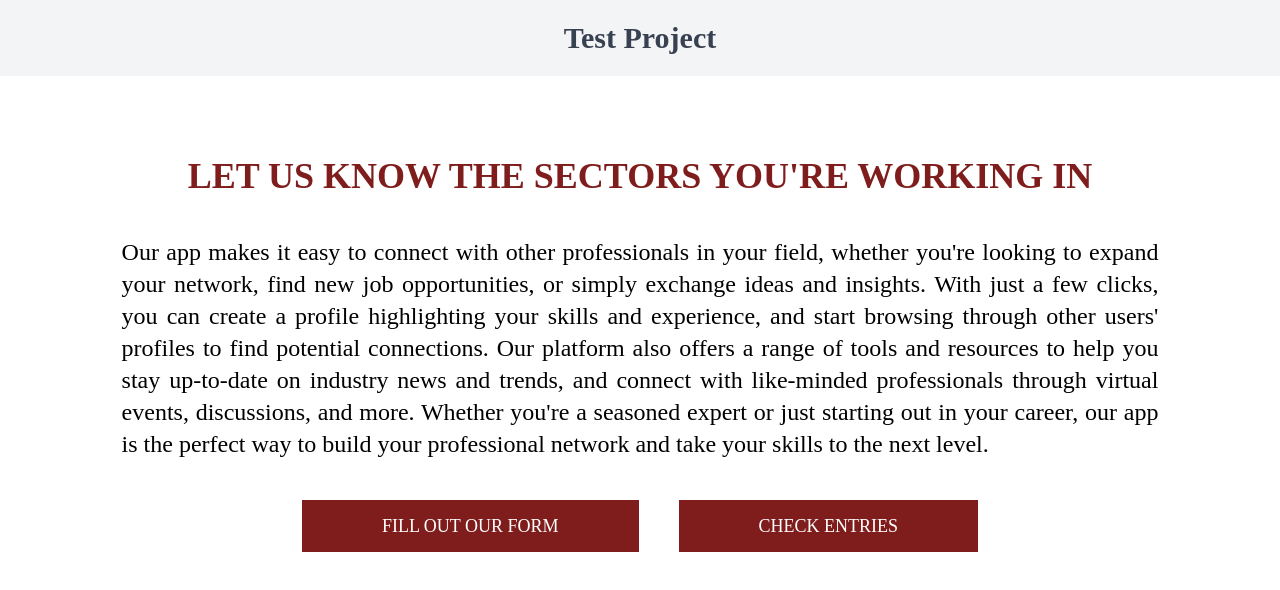
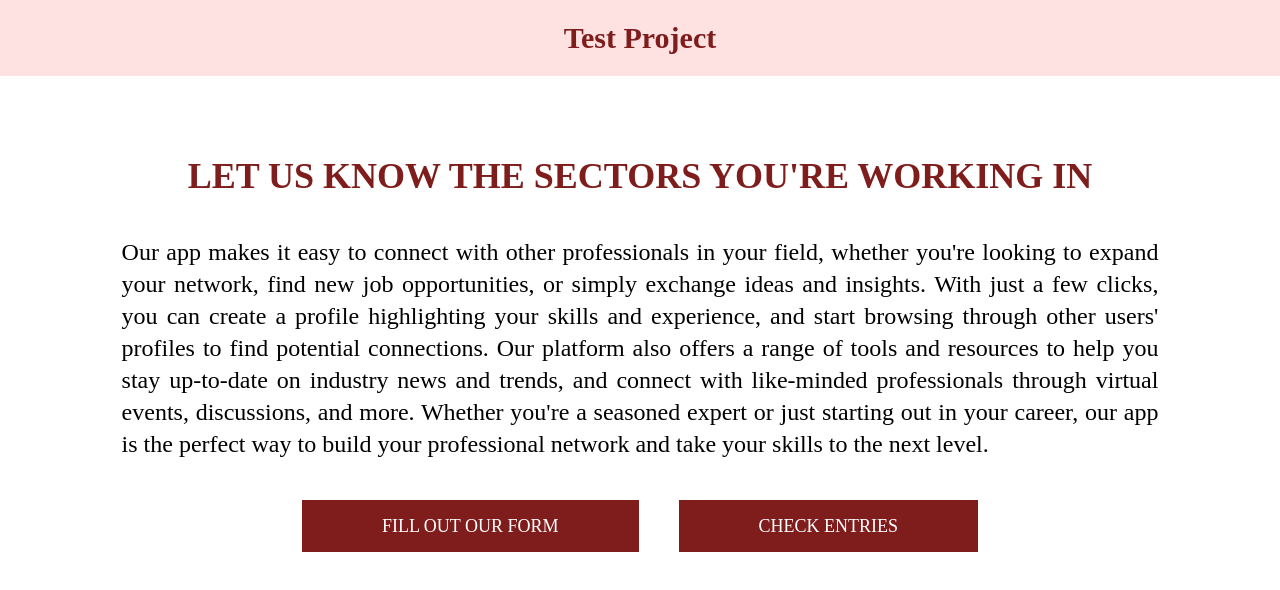
Before and after one commit to MuhammadFahadAkbar/last-test, a React (Create React App) app in the folder client/: page / in a window 1280 px wide. Shown: the top 590 px of the page. Built offline with nearby package versions, Linux system fonts and the light colour scheme.

Commit message:
Update Navbar.jsx

```diff
--- a/client/src/Components/Navbar.jsx
+++ b/client/src/Components/Navbar.jsx
@@ -3,9 +3,9 @@ import { Link } from "react-router-dom";
 const Navbar = () => {
   return (
     <header>
-      <div className="bg-gray-100 max-w-screen-xl mx-auto text-center py-3 md:py-4 lg:py-5">
+      <div className="bg-red-100 max-w-screen-xl mx-auto text-center py-3 md:py-4 lg:py-5">
         <Link to="/">
-          <h1 className="text-xl md:text-2xl lg:text-3xl font-semibold text-gray-700">
+          <h1 className="text-xl md:text-2xl lg:text-3xl font-semibold text-red-900">
             Test Project
           </h1>
         </Link>
```
